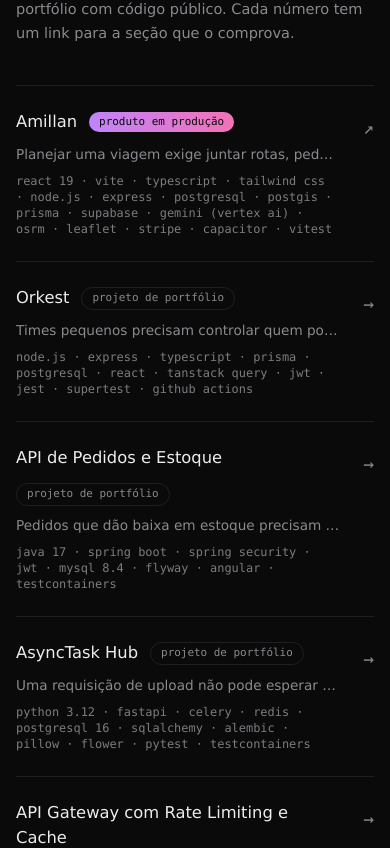
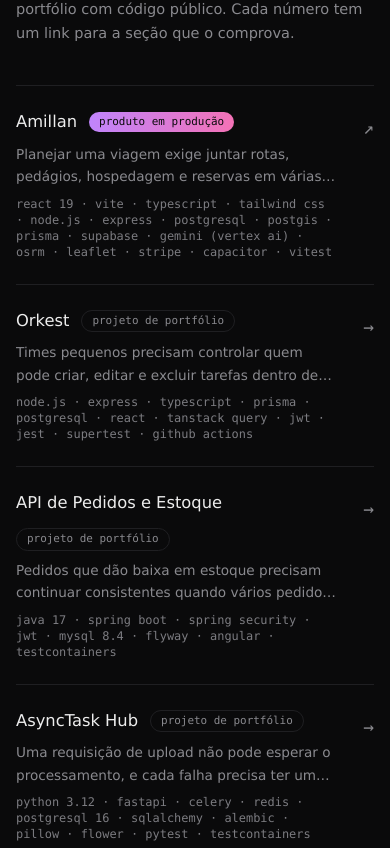
Before and after one commit to PedroHTLemos/portfolio-pedro-lemos, a React (Vite) app: page / in a window 390 px wide. Shown: the part 2516-3364 px from the top of the page. Built offline with nearby package versions, Linux system fonts and the light colour scheme.

Commit message:
feat(projetos): descrição em até duas linhas no mobile e uma no desktop

```diff
--- a/src/components/ProjectCard.tsx
+++ b/src/components/ProjectCard.tsx
@@ -27,7 +27,7 @@ export function ProjectCard({ project, lang }: { project: Project; lang: Lang })
             {t.statusLabels[project.status]}
           </span>
         </div>
-        <p className="mt-2 truncate text-[15px] text-muted">{project.problem}</p>
+        <p className="mt-2 line-clamp-2 text-[15px] text-muted md:line-clamp-1">{project.problem}</p>
         <p className="mt-2 font-mono text-xs lowercase text-subtle">{project.stack.join(' · ')}</p>
       </div>
       <span
```
